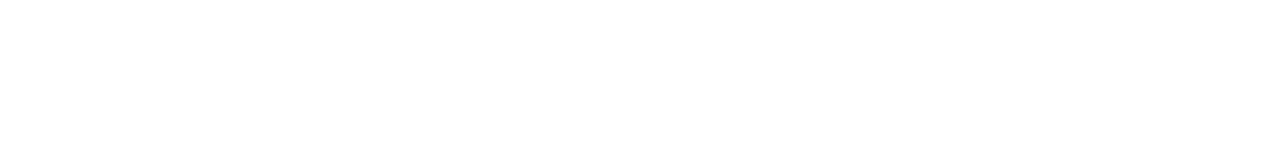
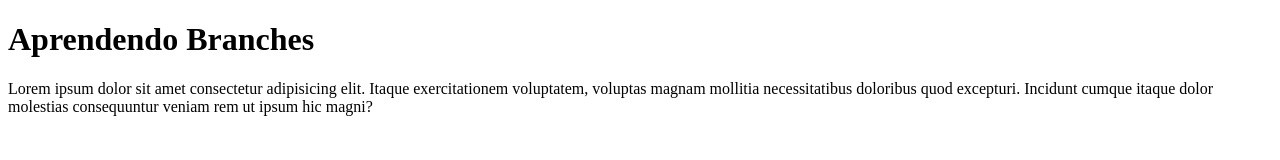
Before and after one commit to MiyakawaMirella/aula4-branches, a plain HTML site: page index.html in a window 1280 px wide. Drawn offline with Linux system fonts and the light colour scheme.

Commit message:
conteudo

```diff
--- a/index.html
+++ b/index.html
@@ -7,6 +7,9 @@
     <title>Document</title>
 </head>
 <body>
-
+    <main>
+        <h1>Aprendendo Branches</h1>
+        <p>Lorem ipsum dolor sit amet consectetur adipisicing elit. Itaque exercitationem voluptatem, voluptas magnam mollitia necessitatibus doloribus quod excepturi. Incidunt cumque itaque dolor molestias consequuntur veniam rem ut ipsum hic magni?</p>
+    </main>
 </body>
 </html>
```
